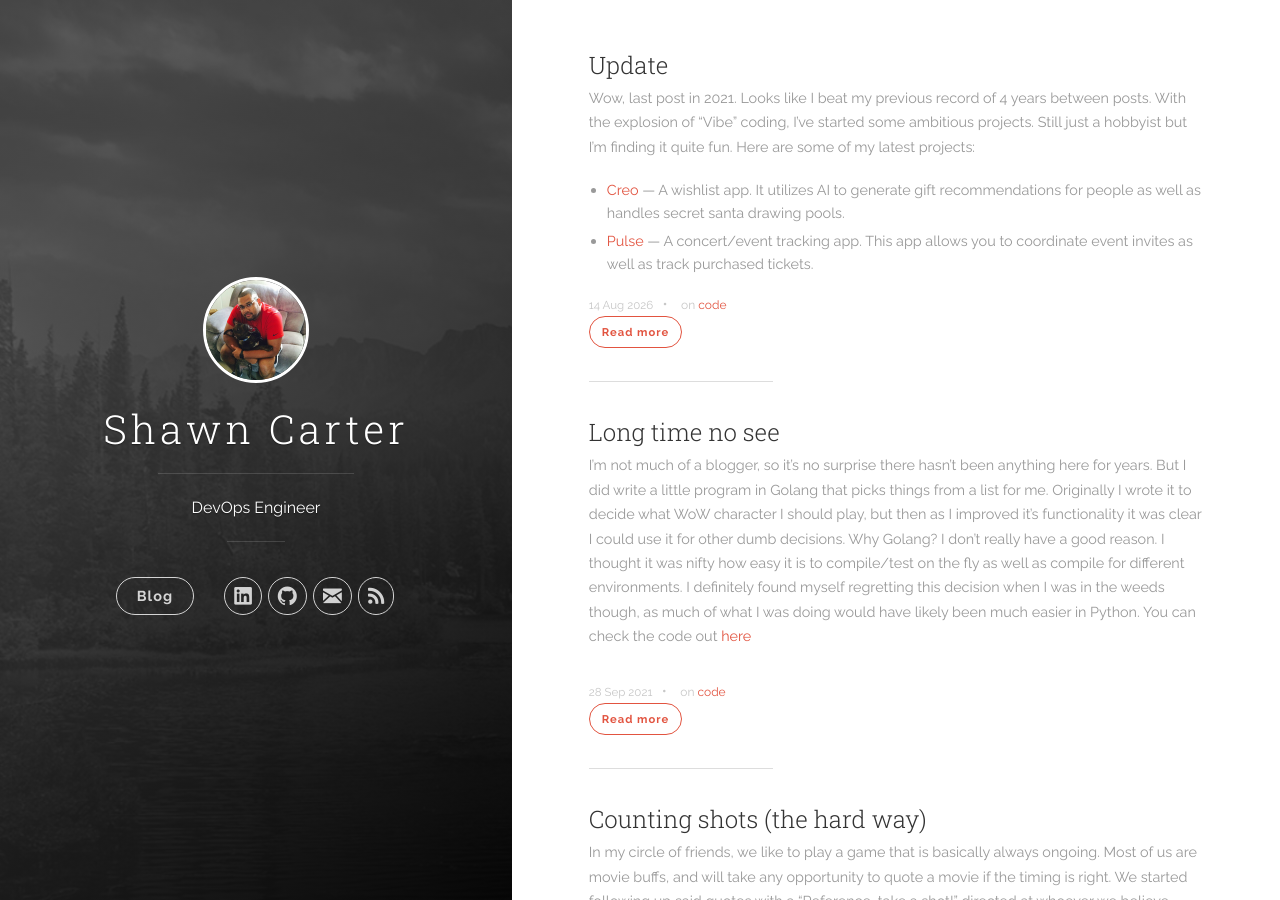
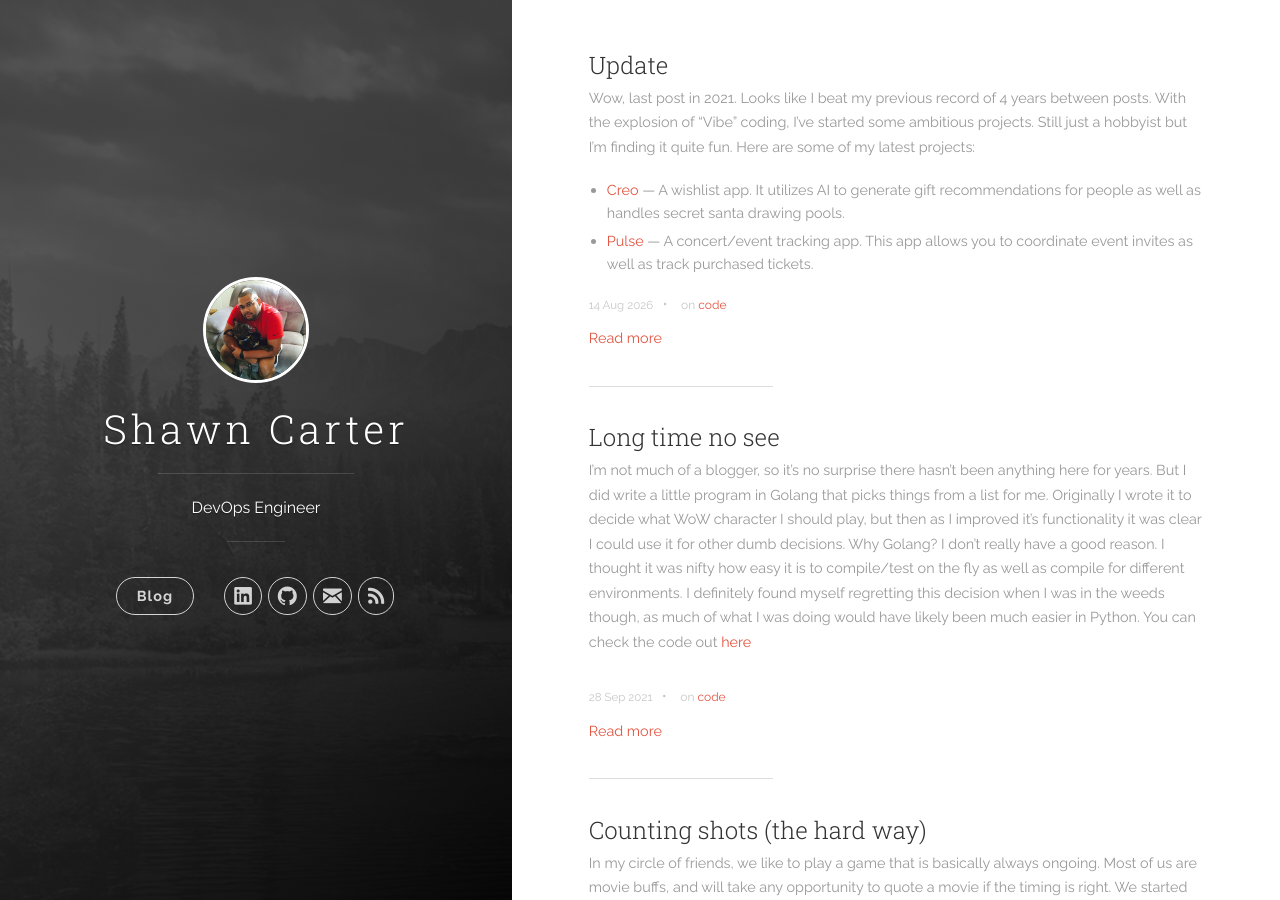
Before and after one commit to darkmagi2/darkmagi2.github.io, a Jekyll site: the page built from index.html, in a window 1280 px wide and 900 px high. Built offline with Jekyll 4.4.1, drawn with Linux system fonts in a browser that asks for light colours; nearby versions of some CDN libraries; the list of posts is cut into pages by our own code.

Commit message:
Refactor read more button class in post list for improved styling and consistency

```diff
--- a/index.html
+++ b/index.html
@@ -15,7 +15,7 @@ layout: default
           {% if excerpt_text != content_text %}&hellip;{% endif %}
         </div>
         <div class="post-list__meta"><time datetime="{{ post.date | date: "%-d %b %Y" }}" class="post-list__meta--date date">{{ post.date | date: "%-d %b %Y" }}</time> &#8226; <span class="post-meta__tags">on {% for tag in post.tags %}<a href="{{ "/tags/#" | prepend: site.baseurl }}{{ tag }}">{{ tag }}</a> {% endfor %}</span></div>
-        <a class="btn btn-small" href="{{ post.url | prepend: site.baseurl }}" title="Read {{ post.title }}">Read more</a>
+        <a class="post-list__read-more" href="{{ post.url | prepend: site.baseurl }}" title="Read {{ post.title }}">Read more</a>
         <hr class="post-list__divider">
       </li>
     {% endfor %}
```
